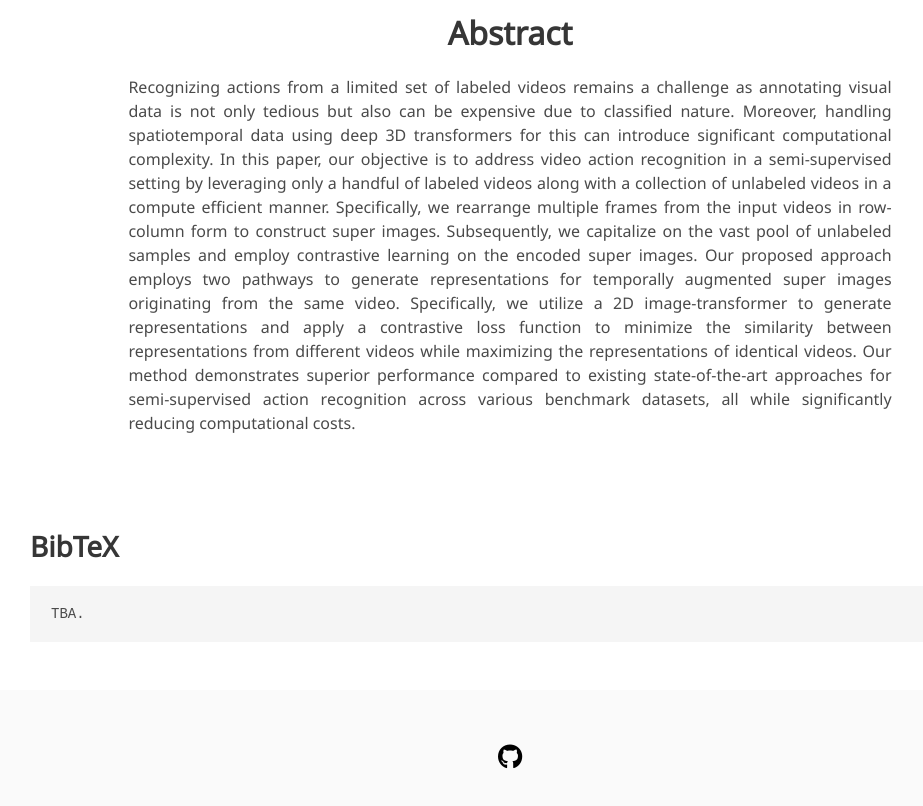
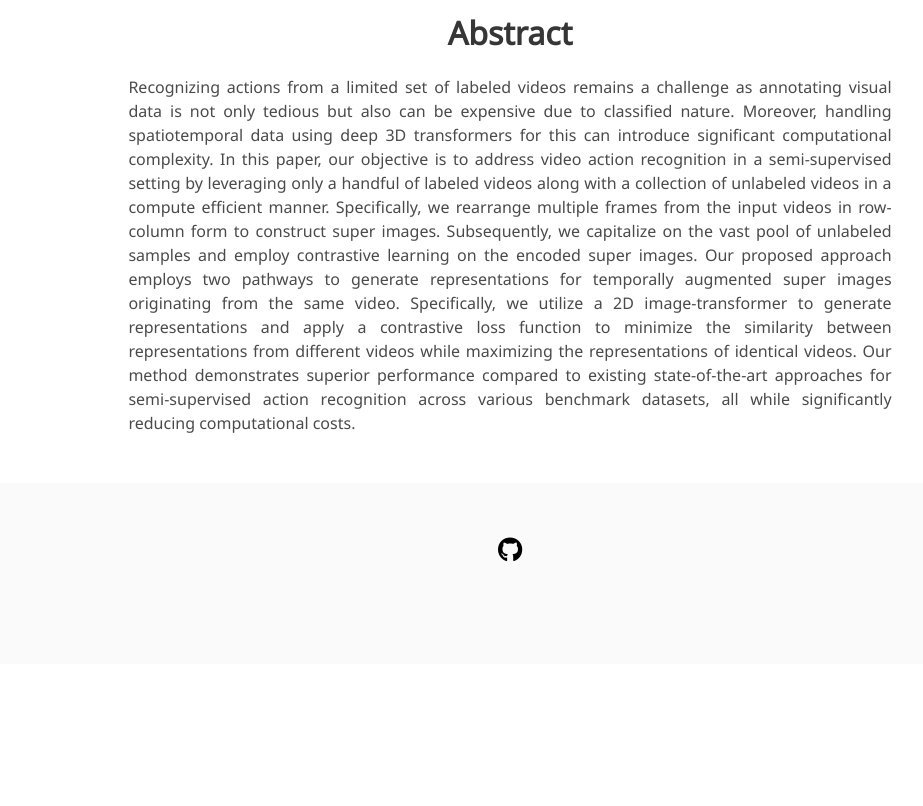
Before and after one commit to owaisCS/SITAR_webpage, a plain HTML site: page SITAR/index.html in a window 1280 px wide. Shown: the part 1239-2045 px from the top of the page, without its empty margins (130-1053 px from the left). After the commit the page ends 1903 px from the top, so only its background shows below. Drawn offline with nearby package versions, Linux system fonts and the light colour scheme; some icons are missing; a web font is replaced by a local one.

Commit message:
removed bibtex

```diff
--- a/SITAR/index.html
+++ b/SITAR/index.html
@@ -190,11 +190,11 @@
         </section>
 
         <!-- Citation. -->
-        <section class="section" id="BibTeX">
+        <!-- <section class="section" id="BibTeX">
             <div class="container is-max-desktop content">
                 <h2 class="title">BibTeX</h2>
 <pre><code>TBA.
-</code></pre>
+</code></pre> -->
             </div>
         </section>
 
```
